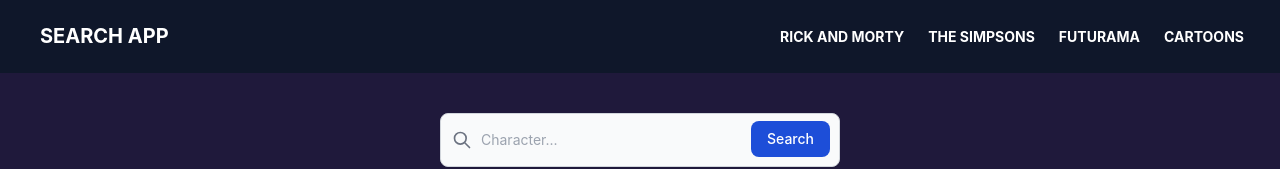
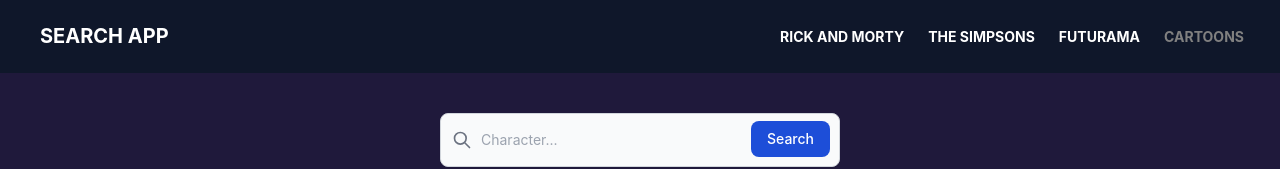
Before and after one commit to fcgd/search-app, a React (Vite) app: page /cartoons in a window 1280 px wide. Shown: the top 169 px of the page. Built offline with nearby package versions, Linux system fonts and the light colour scheme; no server answers.

Commit message:
TODO:  Remove reloadDocument from NavLinks

```diff
--- a/src/components/Navbar.tsx
+++ b/src/components/Navbar.tsx
@@ -1,4 +1,6 @@
 import { NavLink } from 'react-router-dom';
+
+// TODO: Find solution to crashing App and remove reloadDocument from NavLinks
 
 export const Navbar = () => {
 	return (
@@ -27,6 +29,10 @@
 					<ul className='text-xl md:text-sm flex items-center flex-col md:flex-row list-none md:ml-auto'>
 						<li className='nav-item'>
 							<NavLink
+								reloadDocument
+								style={({ isActive }) => ({
+									color: isActive ? 'gray' : 'white',
+								})}
 								className='px-3 py-2 flex items-center uppercase font-bold leading-snug text-white hover:opacity-75'
 								to='/rickandmorty'
 							>
@@ -35,6 +41,10 @@
 						</li>
 						<li className='nav-item'>
 							<NavLink
+								reloadDocument
+								style={({ isActive }) => ({
+									color: isActive ? 'gray' : 'white',
+								})}
 								className='px-3 py-2 flex items-center uppercase font-bold leading-snug text-white hover:opacity-75'
 								to='/simpsons'
 							>
@@ -43,6 +53,10 @@
 						</li>
 						<li className='nav-item'>
 							<NavLink
+								reloadDocument
+								style={({ isActive }) => ({
+									color: isActive ? 'gray' : 'white',
+								})}
 								className='px-3 py-2 flex items-center uppercase font-bold leading-snug text-white hover:opacity-75'
 								to='/futurama'
 							>
@@ -51,6 +65,10 @@
 						</li>
 						<li className='nav-item'>
 							<NavLink
+								reloadDocument
+								style={({ isActive }) => ({
+									color: isActive ? 'gray' : 'white',
+								})}
 								className='px-3 py-2 flex items-center uppercase font-bold leading-snug text-white hover:opacity-75'
 								to='/cartoons'
 							>
```
